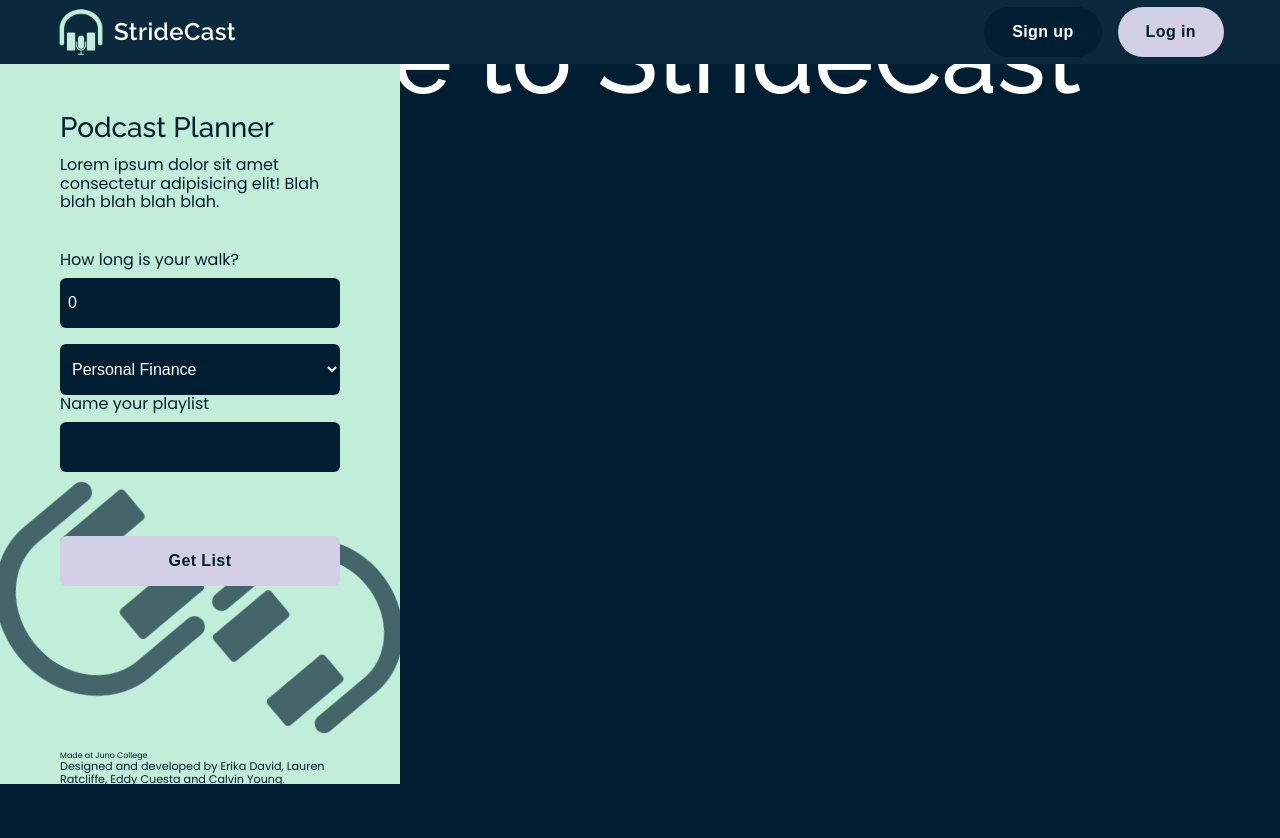
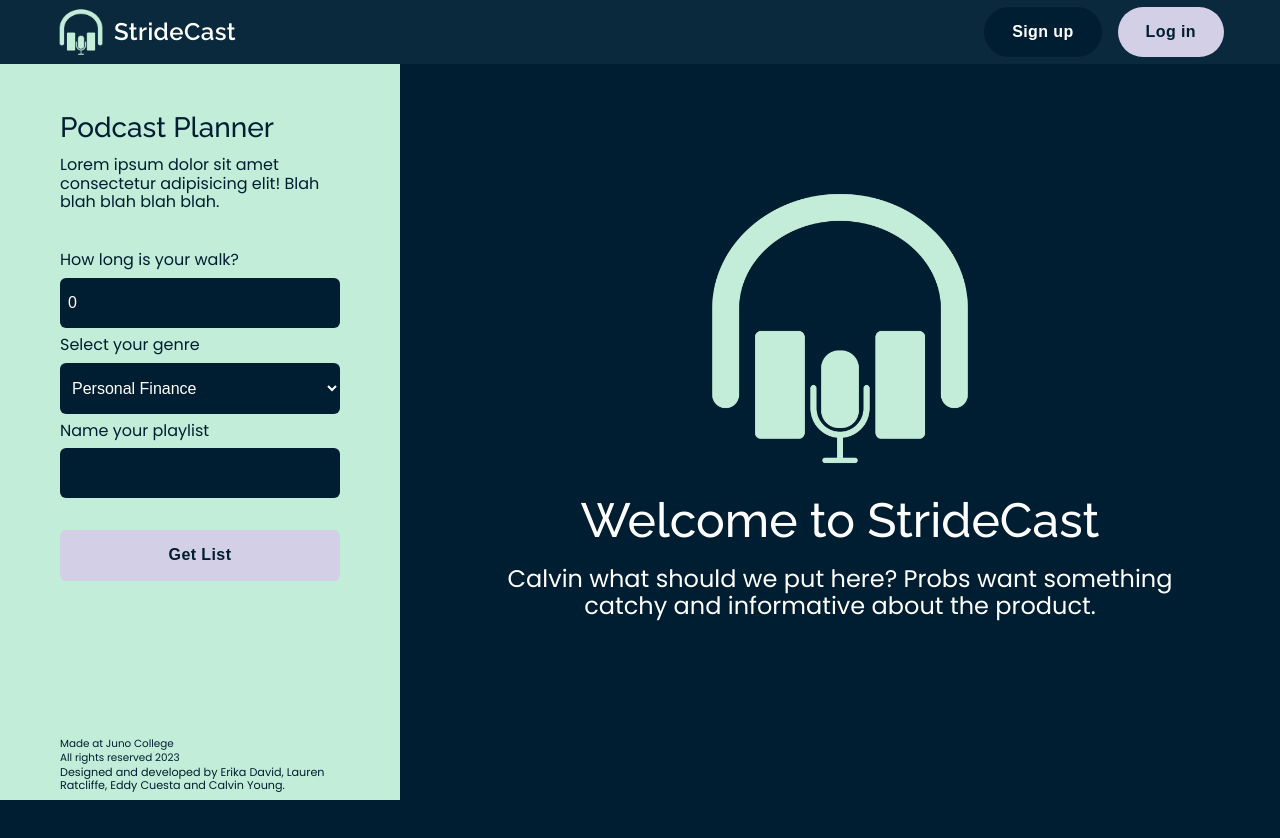
Before and after one commit to podcast-planner-project-4/StrideCast, a React (Vite) app: page / in a window 1280 px wide. Shown: the top 838 px of the page. Built offline with nearby package versions, Linux system fonts and the light colour scheme.

Commit message:
initializeed styling of landing page, added API loading state CSS

```diff
--- a/src/App.css
+++ b/src/App.css
@@ -33,6 +33,7 @@ header {
   background-color:#0B293C;
   display: flex;
   position: fixed;
+  z-index: 5;
 }
 
 .headerContainer {
@@ -94,7 +95,7 @@ header {
 
 .sidebar {
   width: 400px;
-  height: 90vh;
+  height: 92vh;
   background-color: #C2EDD8;
   position: fixed;
   top: 8vh;
@@ -127,7 +128,7 @@ h1 {
   border: none;
   color: white;
   border-radius: 6px;
-  margin-bottom: 1rem;
+  margin-bottom: 0.5rem;
 }
 
 /*
@@ -150,6 +151,7 @@ select {
   border: none;
   color: white;
   border-radius: 6px;
+  margin-bottom: 0.5rem;
 }
 
 .sidebarNav button {
@@ -159,8 +161,7 @@ select {
   padding: 1rem 1.25rem;
   border-radius: 6px;
   cursor: pointer;
-  margin-top: 3rem;
-  margin-bottom: 1rem;
+  margin-top: 1.5rem;
   letter-spacing: 0.025rem;
   position: relative;
   z-index: 15;
@@ -170,7 +171,7 @@ select {
 .sidebarImg {
   position: absolute;
   z-index: 10;
-  bottom: 7.5vh;
+  bottom: 8vh;
   left: -3%;
   transform: rotate(5deg);
   width: 105%;
@@ -183,20 +184,18 @@ select {
 
 footer {
   position: fixed;
-  bottom: 0.25%;
+  bottom: 1%;
   z-index: 5;
   width: 400px;
   padding: 0 3.75rem;
   font-size: 0.7rem;
   color: #001E31;
+
 }
 
-.juno {
-  font-size: 0.5rem;
-}
-
-.copyright {
+.juno, .copyright {
   font-size: 0.65rem;
+  padding-bottom: 0.15rem;
 }
 
 .podcastContainer {
@@ -242,6 +241,10 @@ footer {
   display: flex;
   justify-content: center;
   align-items: center;
+}
+
+.playBtnContainer a {
+  text-decoration: none;
 }
 
 .playBtn {
@@ -329,7 +332,58 @@ h2 {
   font-size: 1.25rem;
 }
 
+.landingPageContainer {
+  margin-left: 400px;
+  display: flex;
+  flex-direction: column;
+  justify-content: center;
+  align-items: center;
+  height: 100vh;
+  position: fixed;
+}
+
+.landingPageImg {
+  width: 60%;
+}
+
 .welcome {
-  font-size: 100px;
-  color: white;
+  font-size: 3rem;
+  padding: 1rem 0;
 }
+
+.info {
+  font-size: 1.5rem;
+  text-align: center;
+  padding: 0 5rem;
+}
+
+.spinnerContainer {
+  width: calc(100vw - 400px);
+  height: 100vh;
+  display: flex;
+  flex-direction: column;
+  justify-content: center;
+  align-items: center;
+  padding-top: 8vh;
+  margin-left: 400px;
+  position: fixed;
+}
+
+.spinner {
+  border: 25px solid black;
+  border-radius: 50%;
+  border-top: 25px solid #C2EDD8;
+  width: 100px;
+  height: 100px;
+  animation: spin 1s linear infinite;
+}
+
+.loadingText {
+  font-size: 1rem;
+  padding-top: 1rem;
+}
+
+@keyframes spin {
+  0% { transform: rotate(0deg); }
+  100% { transform: rotate(360deg); }
+}
--- a/src/App.jsx
+++ b/src/App.jsx
@@ -103,9 +103,9 @@ function App() {
               handleSubmit={handleSubmit}
             />
             {
-              landingPage ? <LandingPage /> : <Playlist podcasts={podcasts}/>
+              landingPage ? <LandingPage /> :
+              <Playlist podcasts={podcasts}/>
             }
-
             <Footer />
       </div>
       </>
--- a/src/components/Footer.jsx
+++ b/src/components/Footer.jsx
@@ -2,8 +2,8 @@ const Footer = () => {
     return (
         <footer>
             <p className="juno">Made at Juno College</p>
+            <p className="copyright">All rights reserved 2023</p>
             <p>Designed and developed by Erika David, Lauren Ratcliffe, Eddy Cuesta and Calvin Young.</p>
-            <p className="copyright">All rights reserved 2023</p>
         </footer>
     )
 }
--- a/src/components/LandingPage.jsx
+++ b/src/components/LandingPage.jsx
@@ -1,11 +1,13 @@
-
+import strideCastLogo from '../assets/strideCastLogo.png';
 
 const LandingPage = () => {
 
     return (
-
-        <h1 className='welcome'>Welcome to StrideCast</h1>
-
+        <div className="landingPageContainer">
+            <img className="landingPageImg" src={strideCastLogo}></img>
+            <h1 className='welcome'>Welcome to StrideCast</h1>
+            <p className="info">Calvin what should we put here? Probs want something catchy and informative about the product.</p>
+        </div>
     )
 }
 
--- a/src/components/SideBar.jsx
+++ b/src/components/SideBar.jsx
@@ -26,7 +26,9 @@ const SideBar = ({
                         {/* revisit if we want input type=text instead of number */}
                         <input type='number' id='walkTime' value={walkDuration} onChange={handleWalkDurationChange} required>
                         </input>
-                        <select value={selectedGenre} onChange={handleSelectedGenreChange}>
+                        <label htmlFor="selectedGenre">Select your genre</label>
+                        <select value={selectedGenre} id="selectedGenre" onChange={handleSelectedGenreChange}>
+                            {/* there must be more dry way to achieve getting all the option values. do we call the genre API, set parameters, and map the results? */}
                             <option value disabled>Choose a genre</option>
                             <option value="144">Personal Finance</option>
                             <option value="93">Business</option>
@@ -56,7 +58,7 @@ const SideBar = ({
                         <button type="submit" onClick={handleSubmit}>Get List</button>
                     </form>
                 </div>
-                <img className="sidebarImg" src={sidebarImg}></img>
+                {/* <img className="sidebarImg" src={sidebarImg}></img> */}
             </div>
         </>
 
```
